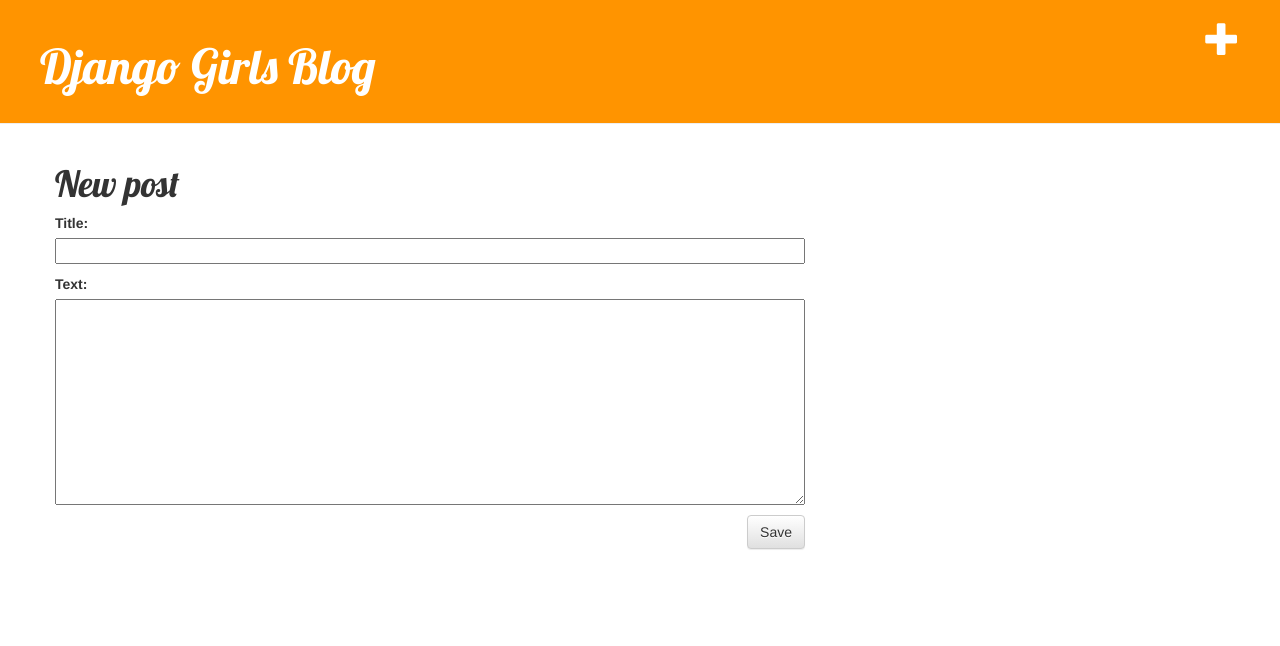
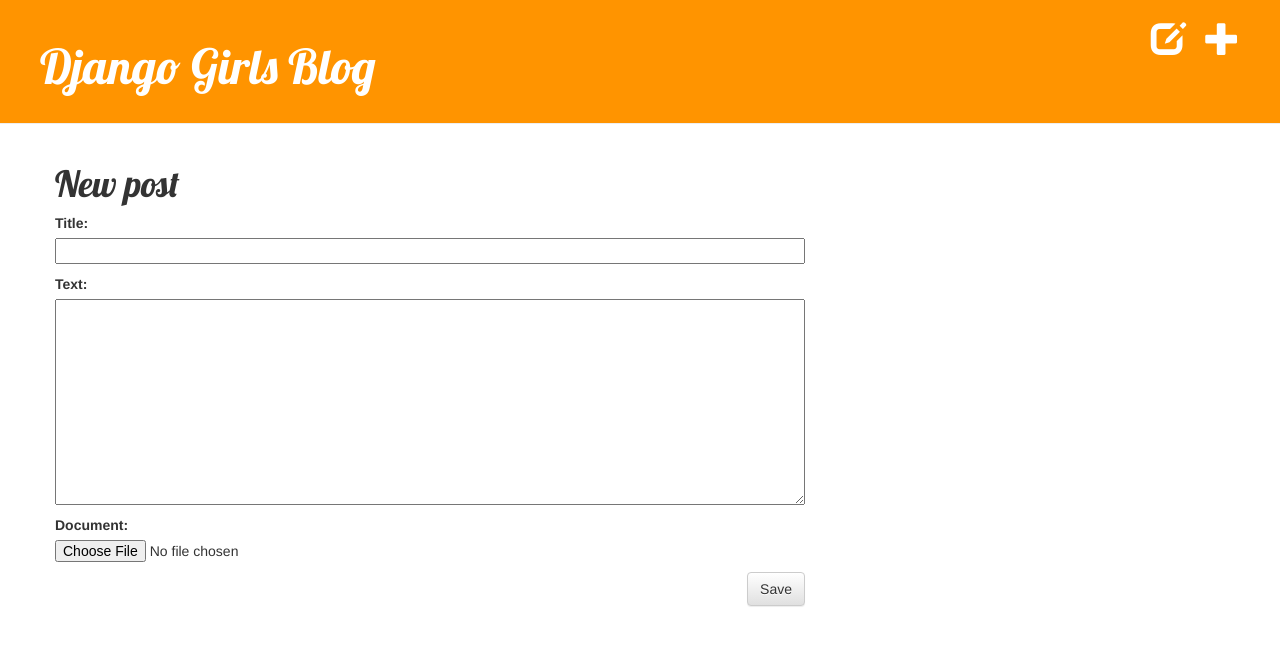
Before and after one commit to cebasypia/my-first-blog, a Django app: page /post/new in a window 1280 px wide. Shown: the top 646 px of the page. Run offline with Django 3.2, Linux system fonts and the light colour scheme; the visitor is signed in with stand-in values (Sample User, id 1); some libraries are stand-ins or nearby versions.

Commit message:
One file upload & view. And draft 2

```diff
--- a/blog/forms.py
+++ b/blog/forms.py
@@ -6,4 +6,4 @@
 
     class Meta:
         model = Post
-        fields = ('title', 'text',)
+        fields = ('title', 'text','document')
--- a/blog/models.py
+++ b/blog/models.py
@@ -5,6 +5,7 @@
     author = models.ForeignKey('auth.User', on_delete=models.CASCADE)
     title = models.CharField(max_length=200)
     text = models.TextField()
+    document = models.FileField(upload_to='documents', blank=True)
     created_date = models.DateTimeField(default=timezone.now)
     published_date = models.DateTimeField(blank=True, null=True)
 
--- a/blog/templates/blog/base.html
+++ b/blog/templates/blog/base.html
@@ -6,13 +6,14 @@
         <link rel="stylesheet" href="//maxcdn.bootstrapcdn.com/bootstrap/3.2.0/css/bootstrap.min.css">
         <link rel="stylesheet" href="//maxcdn.bootstrapcdn.com/bootstrap/3.2.0/css/bootstrap-theme.min.css">
         <link href='//fonts.googleapis.com/css?family=Lobster&subset=latin,latin-ext' rel='stylesheet' type='text/css'>
-        <link rel="stylesheet" href="{% static 'css/blog.css' %}">
+        <link rel="stylesheet" href="{% static 'blog/css/blog.css' %}">
     </head>
     <body>
         <div class="page-header">
 
             {% if user.is_authenticated %}
                 <a href="{% url 'post_new' %}" class="top-menu"><span class="glyphicon glyphicon-plus"></span></a>
+                <a href="{% url 'post_draft_list' %}" class="top-menu"><span class="glyphicon glyphicon-edit"></span></a>
             {% endif %}
 
             <h1><a href="/">Django Girls Blog</a></h1>
--- a/blog/templates/blog/post_detail.html
+++ b/blog/templates/blog/post_detail.html
@@ -11,7 +11,12 @@
         {% if user.is_authenticated %}
             <a class="btn btn-default" href="{% url 'post_edit' pk=post.pk %}"><span class="glyphicon glyphicon-pencil"></span></a>
         {% endif %}
+
         <h1>{{ post.title }}</h1>
         <p>{{ post.text|linebreaksbr }}</p>
+
+        {% if post.document %}
+            <img src="{{post.document.url}}" alt="" title="">
+        {% endif %}
     </div>
 {% endblock %}
--- a/blog/templates/blog/post_edit.html
+++ b/blog/templates/blog/post_edit.html
@@ -2,7 +2,8 @@
 
 {% block content %}
     <h1>New post</h1>
-    <form method="POST" class="post-form">{% csrf_token %}
+    <form method="POST" class="post-form" enctype="multipart/form-data">
+        {% csrf_token %}
         {{ form.as_p }}
         <button type="submit" class="save btn btn-default">Save</button>
     </form>
--- a/blog/urls.py
+++ b/blog/urls.py
@@ -1,4 +1,7 @@
-from django.urls import path
+from django.urls import path, include
+from django.conf import settings
+from django.contrib.staticfiles.urls import static
+from django.contrib.staticfiles.urls import staticfiles_urlpatterns
 from . import views
 
 urlpatterns = [
@@ -6,4 +9,8 @@
     path('post/<int:pk>/', views.post_detail, name='post_detail'),
     path('post/new', views.post_new, name='post_new'),
     path('post/<int:pk>/edit/', views.post_edit, name='post_edit'),
+    path('drafts/', views.post_draft_list, name='post_draft_list'),
 ]
+
+urlpatterns += staticfiles_urlpatterns()
+urlpatterns += static(settings.MEDIA_URL, document_root=settings.MEDIA_ROOT)
--- a/blog/views.py
+++ b/blog/views.py
@@ -14,11 +14,10 @@
 
 def post_new(request):
     if request.method == "POST":
-        form = PostForm(request.POST)
+        form = PostForm(request.POST, request.FILES)
         if form.is_valid():
             post = form.save(commit=False)
             post.author = request.user
-            post.published_date = timezone.now()
             post.save()
             return redirect('post_detail', pk=post.pk)
     else:
@@ -28,14 +27,16 @@
 def post_edit(request, pk):
     post = get_object_or_404(Post, pk=pk)
     if request.method == "POST":
-        form = PostForm(request.POST, instance=post)
+        form = PostForm(request.POST, request.FILES, instance=post)
         if form.is_valid():
             post = form.save(commit=False)
             post.author = request.user
-            post.published_date = timezone.now()
             post.save()
             return redirect('post_detail', pk=post.pk)
-
     else:
         form = PostForm(instance=post)
     return render(request, 'blog/post_edit.html', {'form' : form})
+
+def post_draft_list(request):
+    posts = Post.objects.filter(published_date__isnull=True).order_by('created_date')
+    return render(request, 'blog/post_draft_list.html', {'posts': posts})
--- a/mysite/settings.py
+++ b/mysite/settings.py
@@ -25,7 +25,7 @@
 # SECURITY WARNING: don't run with debug turned on in production!
 DEBUG = True
 
-ALLOWED_HOSTS = ['127.0.0.1', '.pythonanywhere.com']
+ALLOWED_HOSTS = ['localhost','127.0.0.1', '.pythonanywhere.com']
 
 
 # Application definition
@@ -120,3 +120,6 @@
 
 STATIC_URL = '/static/'
 STATIC_ROOT = os.path.join(BASE_DIR, 'static')
+
+MEDIA_URL = '/media/'
+MEDIA_ROOT = os.path.join(BASE_DIR, 'media')
```
Also changed, not shown: blog/templates/blog/post_draft_list.html (added, +11 -0 lines), blog/media/documents/jiji.jpg (added), blog/migrations/0002_post_document.py (added), blog/static/blog/css/blog.css (renamed from blog/static/css/blog.css), media/documents/jiji.jpg (added).
